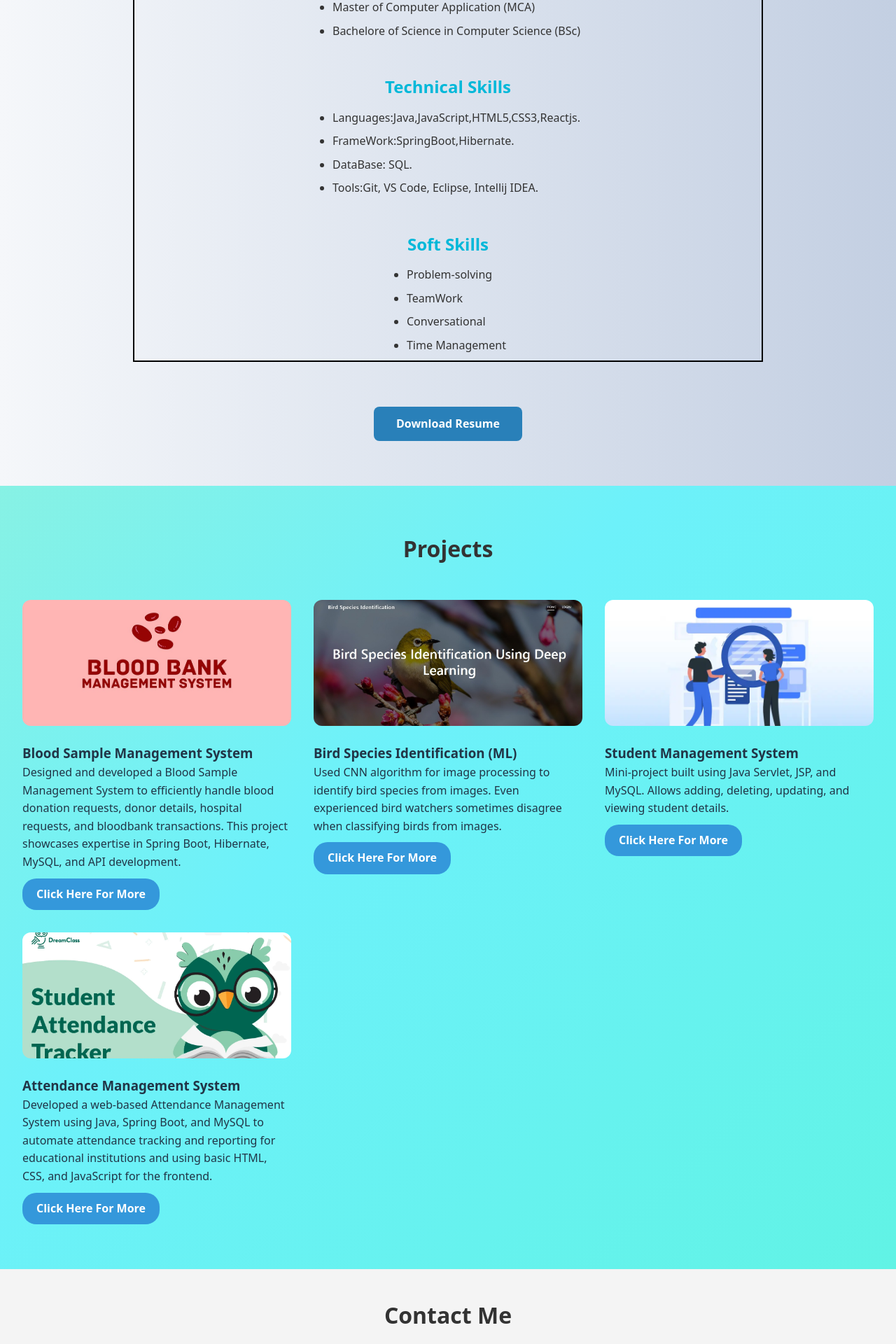
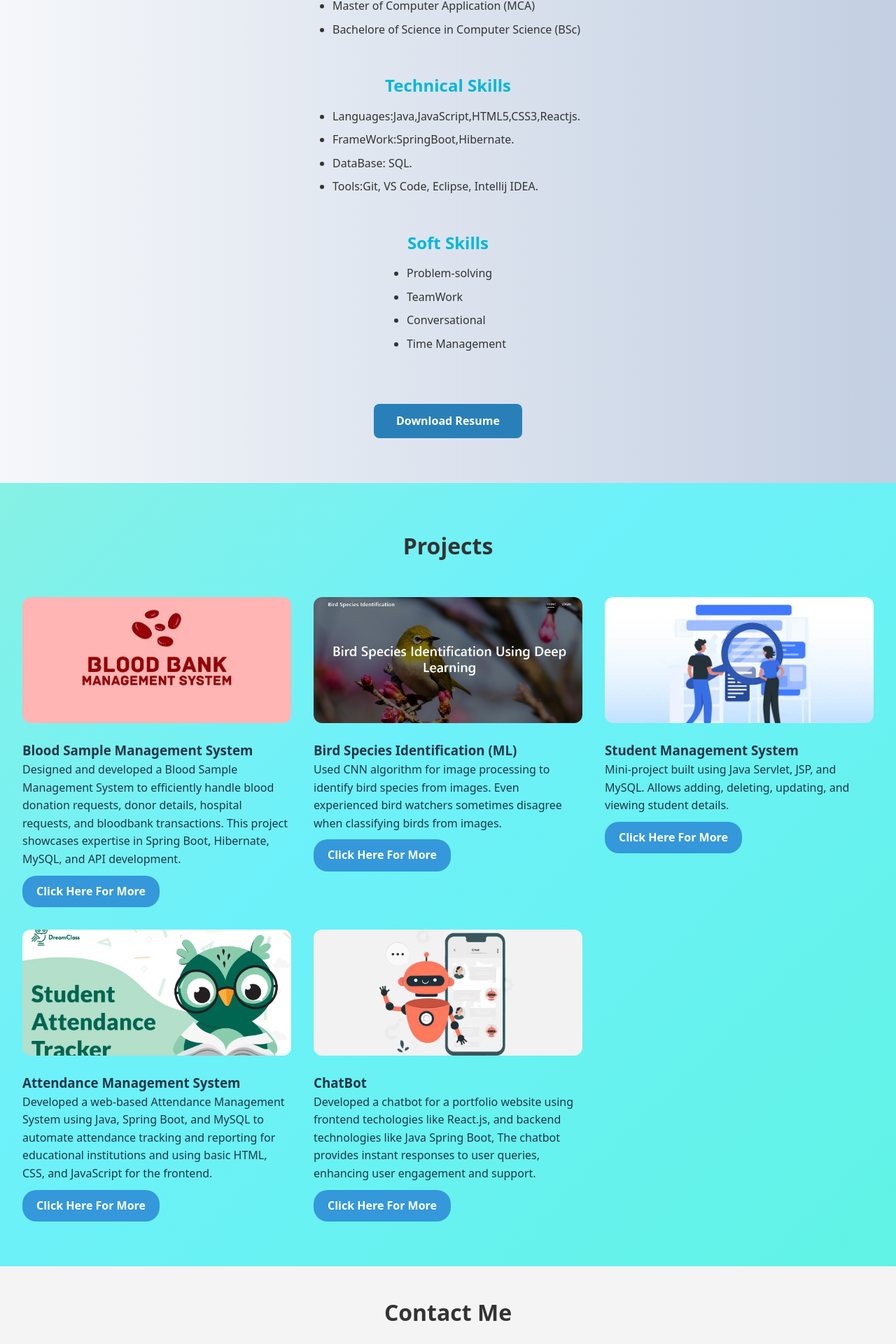
Before and after one commit to Sunilvk19/sunilvk-dev, a React (Vite) app: page / in a window 1280 px wide. Shown: the part 1976-3896 px from the top of the page at 70% size. Built offline with nearby package versions, Linux system fonts and the light colour scheme; a web font is replaced by a local one.

Commit message:
adding some new projects

```diff
--- a/package.json
+++ b/package.json
@@ -13,7 +13,8 @@
     "deploy": "gh-pages -d dist"
   },
   "dependencies": {
-    "gh": "^1.13.9",
+    "framer-motion": "^12.23.22",
+    "gh": "^2.8.9",
     "gh-pages": "^6.3.0",
     "react": "^19.1.0",
     "react-dom": "^19.1.0"
--- a/src/Component/About/about.css
+++ b/src/Component/About/about.css
@@ -9,7 +9,6 @@
 }
 
 .about-content {
-  border: 2px solid black;
   max-width: 900px;
   width: 100%;
   margin-bottom: 2rem;
--- a/src/Component/Projects/Project.jsx
+++ b/src/Component/Projects/Project.jsx
@@ -4,6 +4,7 @@ import Blood from './images/Blood.jpg';
 import Bird from './images/Bird.jpg';
 import sms from './images/sms.jpg';
 import stm from './images/stm.jpg';
+import bot from './images/chatbot.webp';
 
 function Projects() {
   const projectData = [
@@ -35,6 +36,13 @@ function Projects() {
         description: `Developed a web-based Attendance Management System using Java, Spring Boot, and MySQL
         to automate attendance tracking and reporting for educational institutions and using basic HTML, CSS, and JavaScript for the frontend.`,
         link: 'https://github.com/Sunilvk19/Attendance-Tracker'
+    },
+    {
+      img: bot,
+      title: 'ChatBot',
+      description: `Developed a chatbot for a portfolio website using frontend techologies like React.js, and backend technologies like Java Spring Boot,
+      The chatbot provides instant responses to user queries, enhancing user engagement and support.`,
+      link:'https://github.com/Sunilvk19/chat-bot'
     }
   ];
 
```
Also changed, not shown: src/Component/Projects/images/chatbot.webp (added), 1 other file (tests, documents, lock files or other folders).
